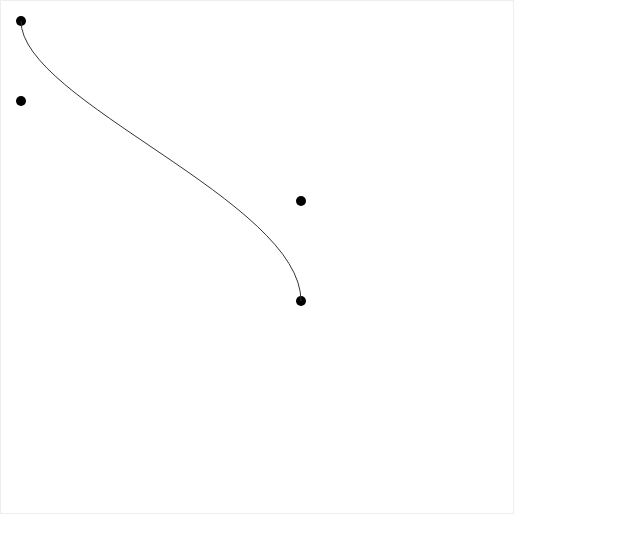
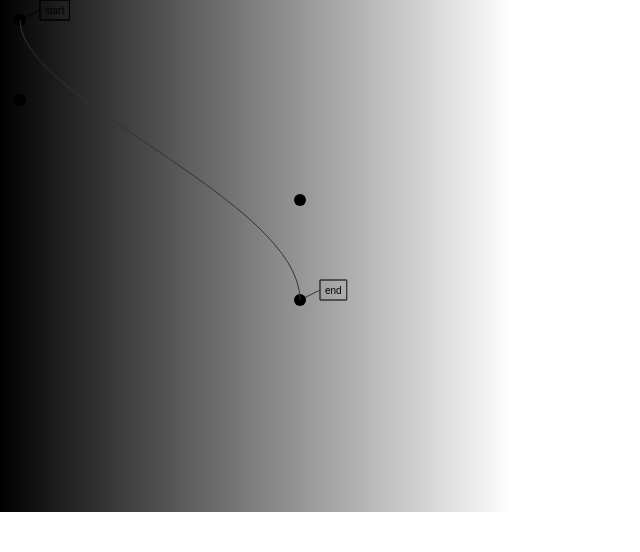
Before and after one commit to WKlili/canvas_Interview, a website built with webpack: page index.html in a window 1280 px wide. Shown: the whole page, without its empty margins (0-640 px from the left). Built offline with nearby package versions, Linux system fonts and the light colour scheme.

Commit message:
feature: add label and arrow

```diff
--- a/index.html
+++ b/index.html
@@ -14,7 +14,6 @@
         display: block;
         width: 512px;
         height: 512px;
-        border: 1px solid #eeeeee;
       }
     </style>
   </head>
--- a/index.ts
+++ b/index.ts
@@ -1,8 +1,22 @@
 import circle from './shape/circle';
 import bezier from './shape/bezier';
+import label from './shape/label';
 
 const canvas: any = document.getElementById('canvas');
 const ctx = canvas.getContext('2d');
+//渐变背景
+drawBk();
+function drawBk() {
+  ctx.beginPath();
+  var linear = ctx.createLinearGradient(0, 0, 512, 0);
+  linear.addColorStop(0, '#000000');
+  linear.addColorStop(1, '#ffffff');
+  ctx.fillStyle = linear;
+  ctx.fillRect(0, 0, 512, 512);
+  ctx.fillStyle = '#000000';
+  ctx.closePath();
+}
+
 const canvasInfo = canvas.getBoundingClientRect();
 let renderList: object[] = [];
 
@@ -32,6 +46,15 @@ const addEvent = () => {
       itemToLast(choosedIndex);
     }
 
+    const target: any = renderList[renderList.length - 1];
+    if (target.type === 'label') {
+      let word = prompt('请输入注释内容', '');
+      if (word) {
+        target.editLable(word);
+      }
+    }
+
+    document.addEventListener('dblclick', mouseDblclick);
     document.addEventListener('mousemove', mousemoveEvent);
     document.addEventListener('mouseup', mouseupEvent);
     painting();
@@ -41,6 +64,17 @@ const addEvent = () => {
     const lastItem = renderList.splice(index, 1)[0];
 
     renderList.push(lastItem);
+  }
+
+  function mouseDblclick() {
+    const target: any = renderList[renderList.length - 1];
+    if (target.type !== 'bezier') {
+      let word = prompt('请输入注释内容', '');
+      if (word) {
+        target.label.label = word;
+      }
+    }
+    painting();
   }
 
   function mousemoveEvent(e: any) {
@@ -82,28 +116,58 @@ const addEvent = () => {
 
 addEvent();
 
+let point1 = [20, 20];
+
+let label1 = new label(ctx, {
+  center: point1,
+  label: 'start'
+});
+
 let circle1 = new circle(ctx, {
-  center: [20, 20],
-  radius: 5,
-  type: 'start'
+  center: point1,
+  radius: 6,
+  type: 'start',
+  label: label1
+});
+
+let point2 = [300, 300];
+
+let label2 = new label(ctx, {
+  center: point2,
+  label: 'end'
 });
 
 let circle2 = new circle(ctx, {
-  center: [300, 300],
-  radius: 5,
-  type: 'end'
+  center: point2,
+  radius: 6,
+  type: 'end',
+  label: label2
+});
+
+let c1point = [20, 100];
+
+let label3 = new label(ctx, {
+  center: c1point
 });
 
 let c1 = new circle(ctx, {
-  center: [20, 100],
-  radius: 5,
-  type: 'c1'
+  center: c1point,
+  radius: 6,
+  type: 'c1',
+  label: label3
+});
+
+let c2point = [300, 200];
+
+let label4 = new label(ctx, {
+  center: c2point
 });
 
 let c2 = new circle(ctx, {
-  center: [300, 200],
-  radius: 5,
-  type: 'c2'
+  center: c2point,
+  radius: 6,
+  type: 'c2',
+  label: label4
 });
 
 let bezierLine = new bezier(ctx, {
@@ -117,16 +181,21 @@ let bezierLine = new bezier(ctx, {
   c2y: 200
 });
 
-circle1.painting();
-circle2.painting();
-c1.painting();
-c2.painting();
-bezierLine.painting();
-
-Array.prototype.push.apply(renderList, [circle1, circle2, c1, c2, bezierLine]);
+Array.prototype.push.apply(renderList, [
+  label1,
+  label2,
+  label3,
+  label4,
+  circle1,
+  circle2,
+  c1,
+  c2,
+  bezierLine
+]);
 
 const painting = () => {
   ctx.clearRect(0, 0, canvasInfo.width, canvasInfo.height);
+  drawBk();
   renderList.forEach((it: any) => it.painting());
 };
 
--- a/shape/bezier.ts
+++ b/shape/bezier.ts
@@ -9,8 +9,9 @@ interface circleConfig {
   c2y: number;
 }
 
-export default class circle {
+export default class bezier {
   ctx: any;
+  type: string = 'bezier';
   startx: number;
   starty: number;
 
@@ -36,6 +37,8 @@ export default class circle {
     this.c1y = c1y;
     this.c2x = c2x;
     this.c2y = c2y;
+
+    this.painting();
   }
 
   painting() {
--- a/shape/circle.ts
+++ b/shape/circle.ts
@@ -2,6 +2,7 @@ interface circleConfig {
   center: number[];
   radius: number;
   type: string;
+  label?: any;
 }
 
 export default class circle {
@@ -10,9 +11,10 @@ export default class circle {
   radius: number;
   type: string;
   drag: boolean = true;
+  label: any;
 
   constructor(ctx: any, config: circleConfig) {
-    const { center, radius, type } = config;
+    const { center, radius, type, label } = config;
     this.ctx = ctx;
     this.center = [
       center[0] === undefined ? radius : center[0],
@@ -20,9 +22,18 @@ export default class circle {
     ];
     this.radius = radius;
     this.type = type;
+    if (label) {
+      this.label = label;
+      this.label.painting();
+    }
+
+    this.painting();
   }
 
   painting() {
+    if (this.label) {
+      this.label.adjust(this.center[0], this.center[1]);
+    }
     this.ctx.beginPath();
     this.ctx.arc(
       this.center[0],
--- /dev/null
+++ b/shape/label.ts
@@ -0,0 +1,49 @@
+interface circleConfig {
+  center: number[];
+  label?: string;
+}
+
+export default class label {
+  ctx: any;
+  center: number[];
+  drag: boolean = true;
+  type: string = 'label';
+  label: string;
+
+  constructor(ctx: any, config: circleConfig) {
+    const { center } = config;
+    this.ctx = ctx;
+    this.center = [
+      center[0] === undefined ? 0 : center[0],
+      center[1] === undefined ? 0 : center[1]
+    ];
+
+    this.label = config.label || '';
+  }
+
+  painting() {
+    let x = this.center[0];
+    let y = this.center[1];
+    if (this.label === '') return;
+    this.ctx.beginPath();
+    var textStyle = this.ctx.measureText(this.label); // TextMetrics
+    this.ctx.rect(x + 20, y - 20, textStyle.width + 10, 20);
+    this.ctx.stroke();
+
+    this.ctx.fillText(this.label, x + 25, y - 6);
+
+    this.ctx.moveTo(x, y);
+    this.ctx.lineTo(x + 20, y - 10);
+    this.ctx.stroke();
+    this.ctx.closePath();
+  }
+
+  adjust(left: number, top: number, label: string) {
+    this.center[0] = left;
+    this.center[1] = top;
+  }
+
+  editLable(text: string) {
+    this.label = text;
+  }
+}
```
Also changed, not shown: shape/arrow.ts (added, +66 -0 lines), README.md.
